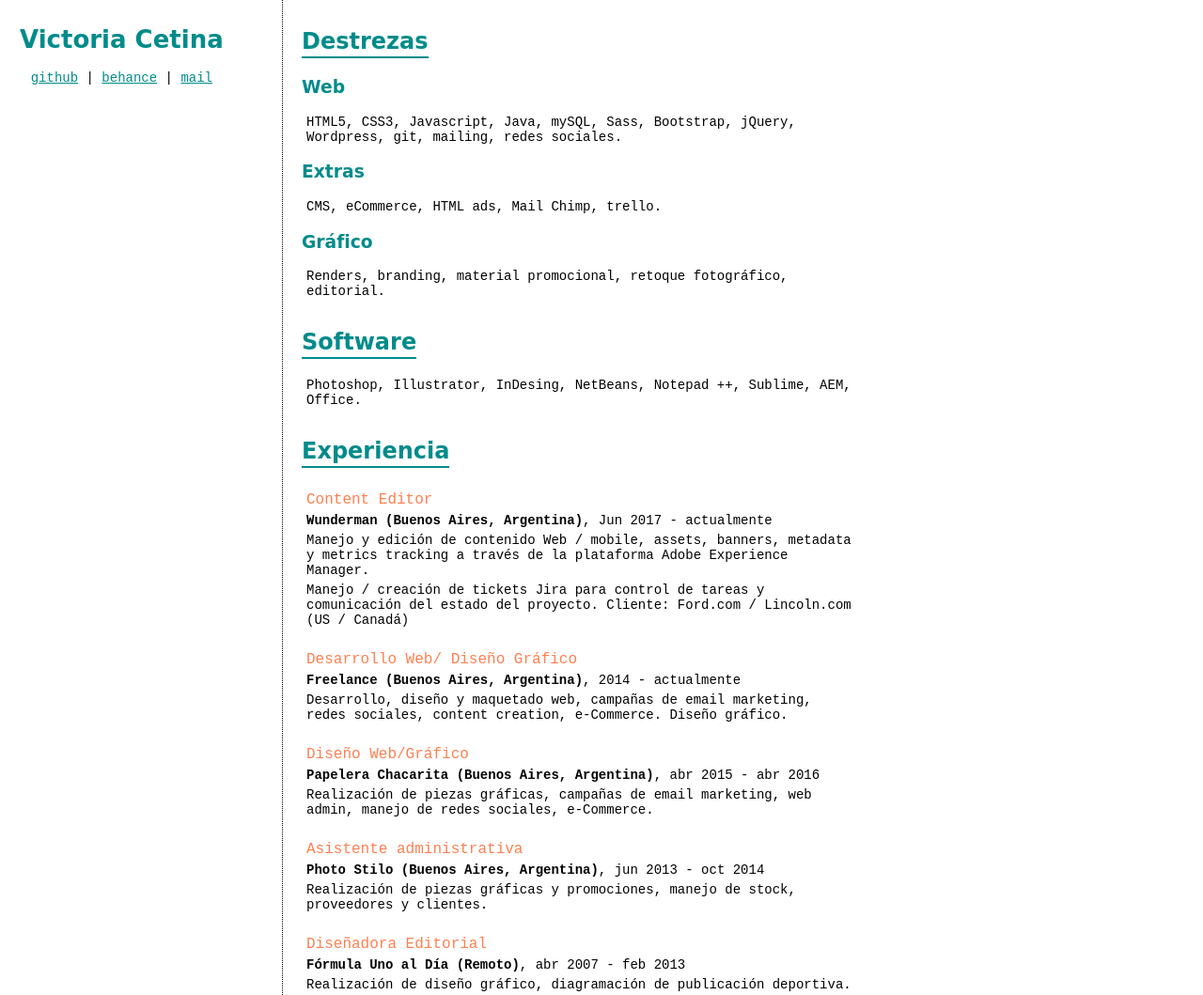
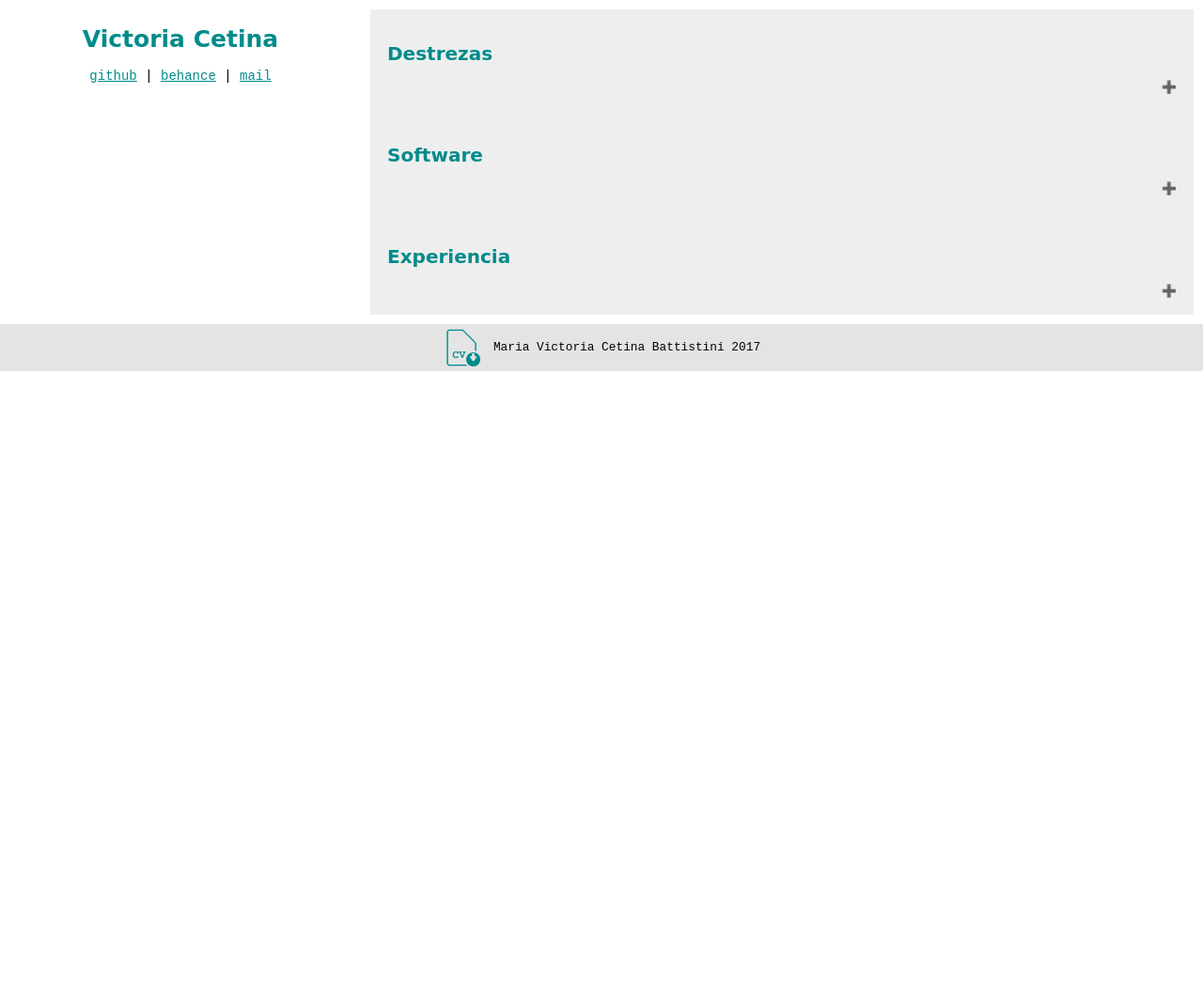
Before and after one commit to viCetina/viCetina.github.io, a plain HTML site: page about.html in a window 1280 px wide. Shown: the top 1059 px of the page at 94% size. After the commit the page ends 800 px from the top, so only its background shows below. Drawn offline with Linux system fonts and the light colour scheme; a web font is replaced by a local one.

Commit message:
test12D
about modifications

```diff
--- a/about.html
+++ b/about.html
@@ -10,7 +10,8 @@
   </head>
 
   <body>
-      <div class="header">
+  <div class="container">
+      <div class="col header">
         <div class="about-me">
           <h1><a href="index.html">Victoria Cetina</a></h1>
         </div>
@@ -23,53 +24,72 @@
         </div>
       </div>
 
-      <section>
-        <h2>Destrezas</h2>
+      <div class="col4">
+        <button class="accordion"><h2 class="items">Destrezas</h2></button>
+        <div class="panel">
       		<h3>Web</h3>
             <p>HTML5, CSS3, Javascript, Java, mySQL, Sass, Bootstrap, jQuery, Wordpress, git, mailing, redes sociales.</p>
           <h3>Extras</h3>
             <p>CMS, eCommerce, HTML ads, Mail Chimp, trello.</p>
       		<h3>Gráfico</h3>
             <p>Renders, branding, material promocional, retoque fotográfico, editorial.</p>
-      </section>
+        </div>
 
-      <section>
-        <h2>Software</h2>
-        <div>
+        <button class="accordion"><h2 class="items">Software</h2></button>
+        <div class="panel">
           <p>Photoshop, Illustrator, InDesing, NetBeans, Notepad ++, Sublime, AEM, Office.</p>
         </div>
-      </section>
 
-      <section>
-        <h2>Experiencia</h2>
-        <div class="space">
-
+        <button class="accordion"><h2 class="items">Experiencia</h2></button>
+        <div class="panel">
           <p class="title">Content Editor</p>
-              <p><strong>Wunderman (Buenos Aires, Argentina)</strong>, Jun 2017 - actualmente</p>
+              <p>Wunderman (Buenos Aires, Argentina), Jun 2017 - actualmente</p>
               <p>Manejo y edición de contenido Web / mobile, assets, banners, metadata y metrics tracking a través de la plataforma Adobe Experience Manager.</p>
               <p>Manejo / creación de tickets Jira para control de tareas y comunicación del estado del proyecto. Cliente: Ford.com / Lincoln.com (US / Canadá)</p>
 
           <p class="title">Desarrollo Web/ Diseño Gráfico</p>
-              <p><strong>Freelance (Buenos Aires, Argentina)</strong>, 2014 - actualmente</p>
+              <p>Freelance (Buenos Aires, Argentina), 2014 - actualmente</p>
               <p>Desarrollo, diseño y maquetado web, campañas de email marketing, redes sociales, content creation, e-Commerce. Diseño gráfico.</p>
 
     		  <p class="title">Diseño Web/Gráfico</p>
-              <p><strong>Papelera Chacarita (Buenos Aires, Argentina)</strong>, abr 2015 - abr 2016</p>
+              <p>Papelera Chacarita (Buenos Aires, Argentina), abr 2015 - abr 2016</p>
               <p>Realización de piezas gráficas, campañas de email marketing, web admin, manejo  de redes sociales, e-Commerce.</p>
 
     		  <p class="title">Asistente administrativa</p>
-              <p><strong>Photo Stilo (Buenos Aires, Argentina)</strong>, jun 2013 - oct 2014</p>
+              <p>Photo Stilo (Buenos Aires, Argentina), jun 2013 - oct 2014</p>
               <p>Realización de piezas gráficas y promociones, manejo de stock, proveedores y clientes.</p>
 
     		  <p class="title">Diseñadora Editorial</p>
-              <p><strong>Fórmula Uno al Día (Remoto)</strong>, abr 2007 - feb 2013</p>
+              <p>Fórmula Uno al Día (Remoto), abr 2007 - feb 2013</p>
               <p>Realización de diseño gráfico, diagramación de publicación deportiva.</p>
 
     		  <p class="title">Diseño Web/Gráfico</p>
-              <p><strong>Banco Industrial de Venezuela (Ccs, Venezuela)</strong>, oct 2006 - jun 2009</p>
+              <p>Banco Industrial de Venezuela (Ccs, Venezuela), oct 2006 - jun 2009</p>
               <p>Administración de página oficial e intranet, banners, realización de piezas gráficas, avisos de prensa, comunicaciones internas y branding.</p>
         </div>
-      </section>
+      </div>
+  </div>
+  <footer>
+      <a href="img/fondo.jpg" download="cv-mvcetina">
+        <img class="top" border="0" src="img/cv_icon.png" alt="Download CV" width="40px" height="40px">
+      </a>
+      <p>Maria Victoria Cetina Battistini 2017</p>
+  </footer>
+  <script>
+      var acc = document.getElementsByClassName("accordion");
+      var i;
 
+      for (i = 0; i < acc.length; i++) {
+          acc[i].onclick = function(){
+              this.classList.toggle("active");
+              var panel = this.nextElementSibling;
+              if (panel.style.display === "block") {
+                  panel.style.display = "none";
+              } else {
+                  panel.style.display = "block";
+              }
+          }
+      }
+  </script>
   </body>
 </html>
--- a/css/about.css
+++ b/css/about.css
@@ -1,14 +1,32 @@
+* {
+    box-sizing: border-box;
+}
+
 body {
-  display: block;
-  max-width: 600px;
-  margin: 0 0 0 300px;
-  padding: 10px;
-  border-left: 1px dotted black;
+    margin: 0;
+}
+
+/* Create four equal columns that floats next to each other */
+.col {
+    float: left;
+    width: 30%;
+    padding: 10px;
+}
+
+.col4 {
+    float: left;
+    width: 70%;
+    padding: 10px;
+}
+
+/* Clear floats after the columns */
+.container:after {
+    content: "";
+    display: table;
+    clear: both;
 }
 
 .header {
-  position: absolute;
-  margin: 0 0 0 -290px;
   text-align: center;
 }
 
@@ -28,13 +46,10 @@ body {
 .about-me a:hover {
   text-decoration: none;
   background-color: darkcyan;
+  border-radius: 12px;
   color: Snow;
-}
-
-section {
-  display: block;
-  margin: 0 0 2em;
   padding-left: 10px;
+  padding-right: 10px;
 }
 
 section h2 {
@@ -55,13 +70,9 @@ p {
   font-size: 16px;
 }
 
-section p {
-  margin: 5px;
-}
-
 h1 {
   font-family: 'Bungee Hairline', cursive;
-  font-size: 26px;
+  font-size: 25px;
   color: DarkCyan;
 }
 
@@ -70,16 +81,70 @@ h2, h3, h4 {
   color: DarkCyan;
 }
 
-@media (max-width:700px) {
-  body {
-    margin: 0;
-    border-left: none;
-  }
+@media (max-width: 720px) {
+    .col  {
+        width: 100%;
+    }
+    .col4  {
+        width: 100%;
+    }
+}
 
-  .header {
-    position:static;
-    margin:0 0 2em;
-    border-bottom: 1px dotted black;
-    text-align: center;
-  }
+/* Style the buttons that are used to open and close the accordion panel */
+button.accordion {
+    background-color: #eee;
+    color: #444;
+    cursor: pointer;
+    padding: 18px;
+    width: 100%;
+    text-align: left;
+    border: none;
+    outline: none;
+    transition: 0.4s;
 }
+
+/* Add a background color to the button if it is clicked on (add the .active class with JS), and when you move the mouse over it (hover) */
+button.accordion.active, button.accordion:hover {
+    background-color: #ccc;
+}
+
+/* Style the accordion panel. Note: hidden by default */
+div.panel {
+    padding: 0 18px;
+    background-color: white;
+    display: none;
+}
+
+button.accordion:after {
+    content: '\02795'; /* Unicode character for "plus" sign (+) */
+    font-size: 13px;
+    color: #777;
+    float: right;
+    margin-left: 5px;
+}
+
+button.accordion.active:after {
+    content: "\2796"; /* Unicode character for "minus" sign (-) */
+}
+
+footer {
+  padding: 5px;
+  background-color: #e4e4e4;
+  text-align: center;
+}
+
+footer a {
+  text-decoration: none;
+}
+
+footer p {
+  font-family: "Courier New", Courier, "Lucida Sans Typewriter", "Lucida Typewriter", monospace;
+  font-size: 0.8em;
+  display: inline;
+  vertical-align: middle;
+  margin-left: 10px;
+}
+
+img.top {
+    vertical-align: middle;
+}
```
Also changed, not shown: css/main.css (+36 -2 lines), index.html (+15 -9 lines), main.js (+9 -0 lines), img/bg-clouds.png (added), img/cv_icon.png (added), img/file-ai-download-adobe-design-document-illustrator-38e09916cc1ade7e-512x512.png (added).
